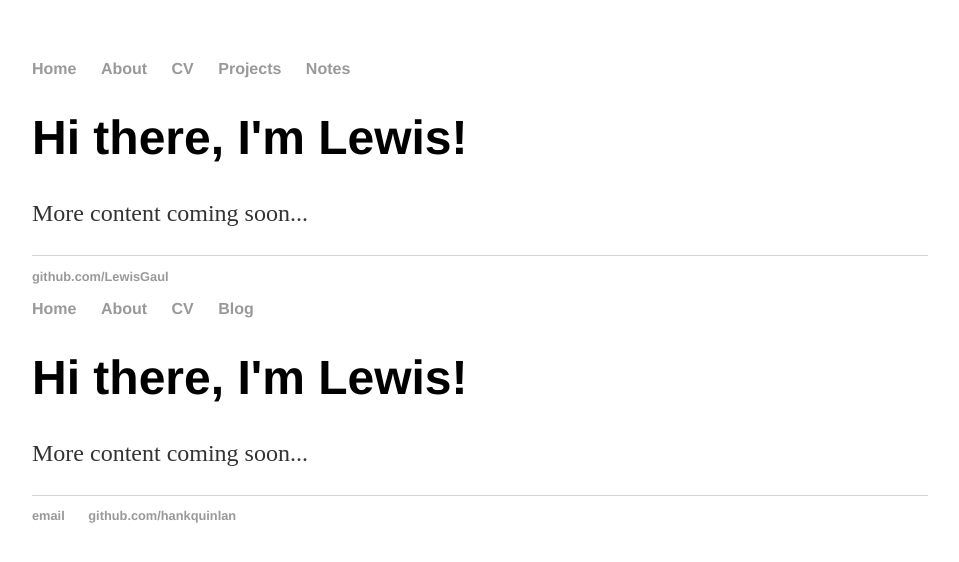
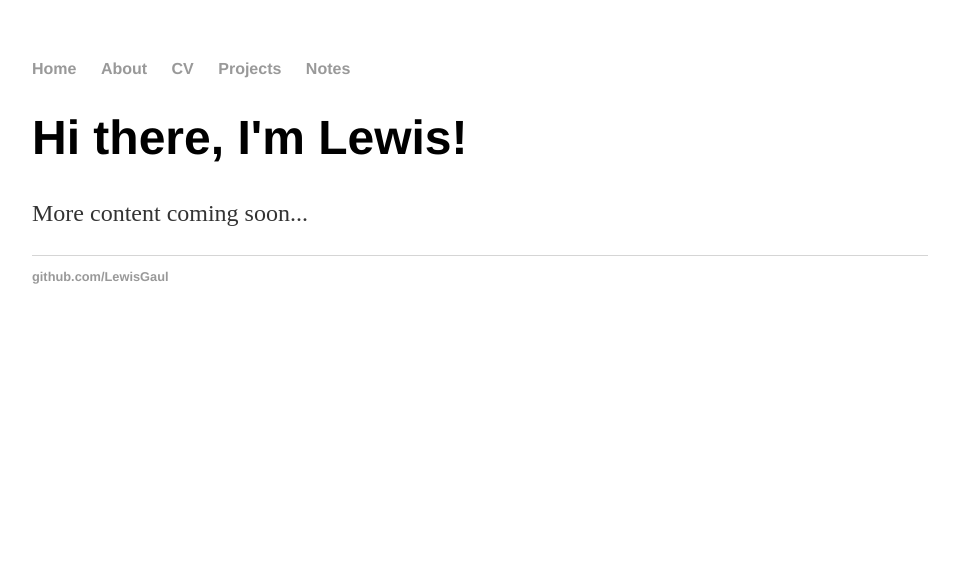
Before and after one commit to LewisGaul/LewisGaul.github.io, a Jekyll site: the page built from index.html, in a window 1280 px wide. Shown: the top 562 px of the page, without its empty margins (160-1119 px from the left). Built offline with Jekyll 4.4.1, drawn with Linux system fonts in a browser that asks for light colours.

Commit message:
Fix layout

```diff
--- a/_layouts/default.html
+++ b/_layouts/default.html
@@ -32,33 +32,3 @@
 		</footer>
 
 </html>
-
-<!DOCTYPE html>
-	<html>
-		<head>
-			<title>{{ page.title }}</title>
-			<!-- link to main stylesheet -->
-			<link rel="stylesheet" type="text/css" href="/css/main.css">
-		</head>
-		<body>
-			<nav>
-	    		<ul>
-	        		<li><a href="/">Home</a></li>
-		        	<li><a href="/about">About</a></li>
-	        		<li><a href="/cv">CV</a></li>
-	        		<li><a href="/blog">Blog</a></li>
-	    		</ul>
-			</nav>
-			<div class="container">
-
-			{{ content }}
-
-			</div><!-- /.container -->
-			<footer>
-	    		<ul>
-	        		<li><a href="mailto:hankquinlanhub@gmail.com">email</a></li>
-	        		<li><a href="https://github.com/hankquinlan">github.com/hankquinlan</a></li>
-				</ul>
-			</footer>
-		</body>
-	</html>
```
